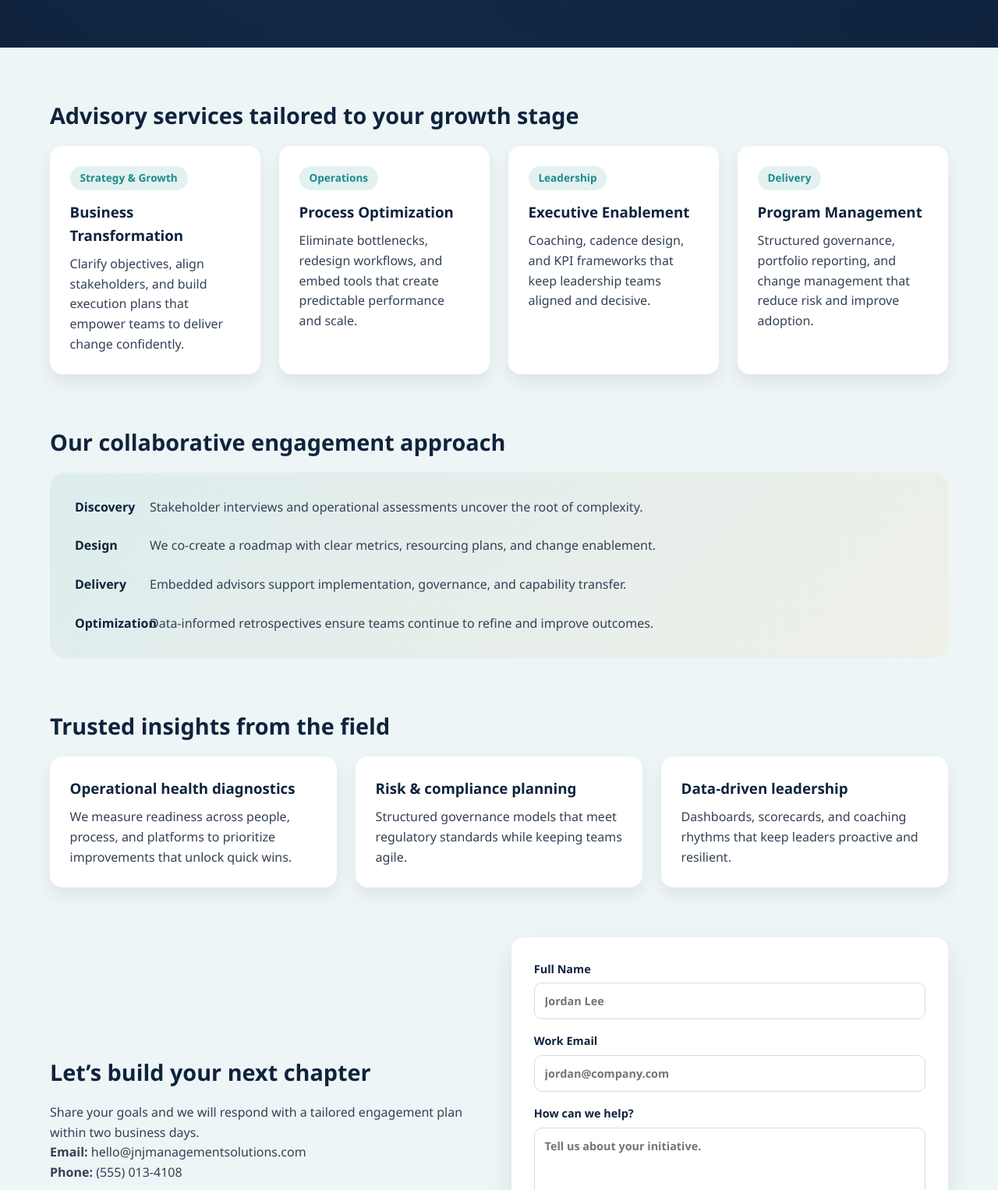
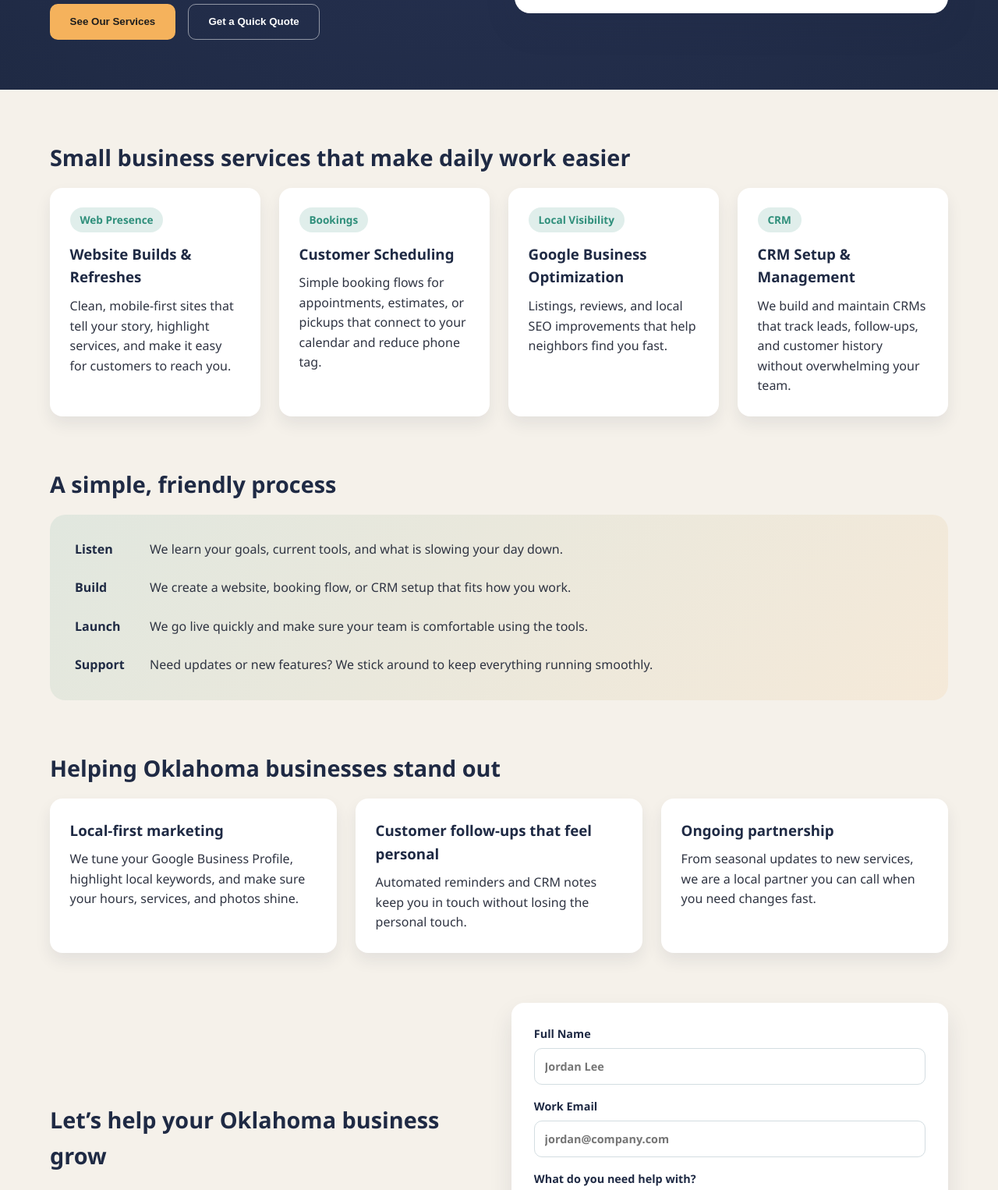
Before and after one commit to jconnxr/jnj-management-solutions, a plain HTML site: page index.html in a window 1280 px wide. Shown: the part 563-2089 px from the top of the page at 78% size. Drawn offline with Linux system fonts and the light colour scheme.

Commit message:
Revise content for Oklahoma small business focus
Updated title and content to focus on Oklahoma small business support. Adjusted styles and text for improved clarity and relevance.

```diff
--- a/index.html
+++ b/index.html
@@ -3,16 +3,16 @@
   <head>
     <meta charset="UTF-8" />
     <meta name="viewport" content="width=device-width, initial-scale=1" />
-    <title>JNJ Management Solutions | Business Operations & Strategy</title>
+    <title>JNJ Management Solutions | Oklahoma Small Business Support</title>
     <style>
       :root {
         color-scheme: light;
-        --navy: #0f233d;
-        --teal: #1f8a8c;
-        --mist: #eef5f6;
-        --slate: #334155;
-        --accent: #f2b544;
-        --shadow: 0 20px 45px rgba(15, 35, 61, 0.12);
+        --navy: #1f2a44;
+        --teal: #2f8f7b;
+        --mist: #f5f1ea;
+        --slate: #2f3442;
+        --accent: #f5b25c;
+        --shadow: 0 18px 40px rgba(31, 42, 68, 0.12);
       }
 
       * {
@@ -34,7 +34,7 @@
       }
 
       header {
-        background: radial-gradient(circle at top, #163253, var(--navy));
+        background: radial-gradient(circle at top, #293457, var(--navy));
         color: #fff;
         padding: 2.5rem 5vw 4rem;
       }
@@ -83,7 +83,7 @@
       }
 
       .hero h1 {
-        font-size: clamp(2.4rem, 4vw, 3.6rem);
+        font-size: clamp(2.3rem, 4vw, 3.3rem);
         line-height: 1.1;
         margin-bottom: 1rem;
       }
@@ -170,7 +170,7 @@
         background: #fff;
         padding: 1.6rem;
         border-radius: 16px;
-        box-shadow: 0 10px 20px rgba(15, 35, 61, 0.08);
+        box-shadow: 0 10px 20px rgba(31, 42, 68, 0.08);
       }
 
       .card h3 {
@@ -183,7 +183,7 @@
         align-items: center;
         gap: 0.4rem;
         font-size: 0.85rem;
-        background: rgba(31, 138, 140, 0.12);
+        background: rgba(47, 143, 123, 0.15);
         color: var(--teal);
         padding: 0.3rem 0.8rem;
         border-radius: 999px;
@@ -192,7 +192,7 @@
       }
 
       .timeline {
-        background: linear-gradient(135deg, rgba(31, 138, 140, 0.08), rgba(242, 181, 68, 0.08));
+        background: linear-gradient(135deg, rgba(47, 143, 123, 0.1), rgba(245, 178, 92, 0.12));
         padding: 2rem;
         border-radius: 20px;
         display: grid;
@@ -223,7 +223,7 @@
         background: #fff;
         padding: 1.8rem;
         border-radius: 16px;
-        box-shadow: 0 15px 30px rgba(15, 35, 61, 0.1);
+        box-shadow: 0 15px 30px rgba(31, 42, 68, 0.1);
       }
 
       label {
@@ -290,42 +290,43 @@
         <div class="logo">JNJ Management Solutions</div>
         <ul>
           <li><a href="#services">Services</a></li>
-          <li><a href="#approach">Approach</a></li>
-          <li><a href="#insights">Insights</a></li>
+          <li><a href="#approach">How We Work</a></li>
+          <li><a href="#insights">Local Impact</a></li>
           <li><a href="#contact">Contact</a></li>
         </ul>
-        <button id="schedule-btn" type="button">Schedule a Consultation</button>
+        <button id="schedule-btn" type="button">Book a Call</button>
       </nav>
       <div class="hero">
         <div>
-          <div class="pill">Operational Excellence</div>
-          <h1>Elevating teams with strategic clarity and high-impact execution.</h1>
+          <div class="pill">Oklahoma Small Business Support</div>
+          <h1>Practical digital support for Oklahoma small businesses.</h1>
           <p>
-            JNJ Management Solutions partners with growth-minded organizations to align leadership,
-            streamline operations, and deliver measurable results across every stage of transformation.
+            We help local owners launch modern websites, set up customer booking, and keep their
+            business systems simple. From Google Business Profile optimization to CRM management,
+            JNJ Management Solutions delivers hands-on support that fits your budget and timeline.
           </p>
           <div class="cta-group">
-            <button class="cta-primary" type="button">Explore Services</button>
-            <button class="cta-secondary" type="button">Download Capability Deck</button>
+            <button class="cta-primary" type="button">See Our Services</button>
+            <button class="cta-secondary" type="button">Get a Quick Quote</button>
           </div>
         </div>
         <div class="hero-card">
           <div>
-            <strong>Signature Outcomes</strong>
-            <p>Strategic roadmaps, risk-managed delivery, and teams that stay aligned long after launch.</p>
+            <strong>Built for Main Street</strong>
+            <p>Friendly, clear steps to get your website and customer flow working fast.</p>
           </div>
           <div class="stat">
-            <span>18+</span>
+            <span>24/7</span>
             <div>
-              <strong>Industries Served</strong>
-              <p>Healthcare, finance, public sector, and mission-driven enterprises.</p>
+              <strong>Always-On Booking</strong>
+              <p>Let customers schedule anytime with simple, mobile-friendly flows.</p>
             </div>
           </div>
           <div class="stat">
-            <span>95%</span>
+            <span>OKC</span>
             <div>
-              <strong>Client Renewal Rate</strong>
-              <p>Trusted partnerships built on transparency and measurable progress.</p>
+              <strong>Oklahoma Roots</strong>
+              <p>We support shops, trades, and service teams across the state.</p>
             </div>
           </div>
         </div>
@@ -334,85 +335,85 @@
 
     <main>
       <section id="services">
-        <h2 class="section-title">Advisory services tailored to your growth stage</h2>
+        <h2 class="section-title">Small business services that make daily work easier</h2>
         <div class="grid">
           <article class="card">
-            <div class="pill">Strategy & Growth</div>
-            <h3>Business Transformation</h3>
+            <div class="pill">Web Presence</div>
+            <h3>Website Builds & Refreshes</h3>
             <p>
-              Clarify objectives, align stakeholders, and build execution plans that empower teams to
-              deliver change confidently.
+              Clean, mobile-first sites that tell your story, highlight services, and make it easy
+              for customers to reach you.
             </p>
           </article>
           <article class="card">
-            <div class="pill">Operations</div>
-            <h3>Process Optimization</h3>
+            <div class="pill">Bookings</div>
+            <h3>Customer Scheduling</h3>
             <p>
-              Eliminate bottlenecks, redesign workflows, and embed tools that create predictable
-              performance and scale.
+              Simple booking flows for appointments, estimates, or pickups that connect to your
+              calendar and reduce phone tag.
             </p>
           </article>
           <article class="card">
-            <div class="pill">Leadership</div>
-            <h3>Executive Enablement</h3>
+            <div class="pill">Local Visibility</div>
+            <h3>Google Business Optimization</h3>
             <p>
-              Coaching, cadence design, and KPI frameworks that keep leadership teams aligned and
-              decisive.
+              Listings, reviews, and local SEO improvements that help neighbors find you fast.
             </p>
           </article>
           <article class="card">
-            <div class="pill">Delivery</div>
-            <h3>Program Management</h3>
+            <div class="pill">CRM</div>
+            <h3>CRM Setup & Management</h3>
             <p>
-              Structured governance, portfolio reporting, and change management that reduce risk and
-              improve adoption.
+              We build and maintain CRMs that track leads, follow-ups, and customer history without
+              overwhelming your team.
             </p>
           </article>
         </div>
       </section>
 
       <section id="approach">
-        <h2 class="section-title">Our collaborative engagement approach</h2>
+        <h2 class="section-title">A simple, friendly process</h2>
         <div class="timeline">
           <div class="timeline-item">
-            <strong>Discovery</strong>
-            <p>Stakeholder interviews and operational assessments uncover the root of complexity.</p>
+            <strong>Listen</strong>
+            <p>We learn your goals, current tools, and what is slowing your day down.</p>
           </div>
           <div class="timeline-item">
-            <strong>Design</strong>
-            <p>We co-create a roadmap with clear metrics, resourcing plans, and change enablement.</p>
+            <strong>Build</strong>
+            <p>We create a website, booking flow, or CRM setup that fits how you work.</p>
           </div>
           <div class="timeline-item">
-            <strong>Delivery</strong>
-            <p>Embedded advisors support implementation, governance, and capability transfer.</p>
+            <strong>Launch</strong>
+            <p>We go live quickly and make sure your team is comfortable using the tools.</p>
           </div>
           <div class="timeline-item">
-            <strong>Optimization</strong>
-            <p>Data-informed retrospectives ensure teams continue to refine and improve outcomes.</p>
+            <strong>Support</strong>
+            <p>Need updates or new features? We stick around to keep everything running smoothly.</p>
           </div>
         </div>
       </section>
 
       <section id="insights">
-        <h2 class="section-title">Trusted insights from the field</h2>
+        <h2 class="section-title">Helping Oklahoma businesses stand out</h2>
         <div class="grid">
           <article class="card">
-            <h3>Operational health diagnostics</h3>
+            <h3>Local-first marketing</h3>
             <p>
-              We measure readiness across people, process, and platforms to prioritize improvements
-              that unlock quick wins.
+              We tune your Google Business Profile, highlight local keywords, and make sure your
+              hours, services, and photos shine.
             </p>
           </article>
           <article class="card">
-            <h3>Risk & compliance planning</h3>
+            <h3>Customer follow-ups that feel personal</h3>
             <p>
-              Structured governance models that meet regulatory standards while keeping teams agile.
+              Automated reminders and CRM notes keep you in touch without losing the personal touch.
             </p>
           </article>
           <article class="card">
-            <h3>Data-driven leadership</h3>
+            <h3>Ongoing partnership</h3>
             <p>
-              Dashboards, scorecards, and coaching rhythms that keep leaders proactive and resilient.
+              From seasonal updates to new services, we are a local partner you can call when you
+              need changes fast.
             </p>
           </article>
         </div>
@@ -420,13 +421,13 @@
 
       <section id="contact" class="contact">
         <div>
-          <h2 class="section-title">Let’s build your next chapter</h2>
+          <h2 class="section-title">Let’s help your Oklahoma business grow</h2>
           <p>
-            Share your goals and we will respond with a tailored engagement plan within two business
-            days.
+            Tell us about your business and we will share a simple plan and estimate within two
+            business days.
           </p>
           <p><strong>Email:</strong> hello@jnjmanagementsolutions.com</p>
-          <p><strong>Phone:</strong> (555) 013-4108</p>
+          <p><strong>Phone:</strong> (405) 555-0134</p>
         </div>
         <form id="contact-form">
           <label>
@@ -438,8 +439,12 @@
             <input name="email" type="email" placeholder="jordan@company.com" required />
           </label>
           <label>
-            How can we help?
-            <textarea name="message" placeholder="Tell us about your initiative." required></textarea>
+            What do you need help with?
+            <textarea
+              name="message"
+              placeholder="Website refresh, booking setup, Google listing, CRM support, etc."
+              required
+            ></textarea>
           </label>
           <button type="submit">Request a consult</button>
           <div class="form-note" id="form-note" role="status" aria-live="polite"></div>
@@ -448,7 +453,7 @@
     </main>
 
     <footer>
-      <p>© 2024 JNJ Management Solutions. All rights reserved.</p>
+      <p>© 2024 JNJ Management Solutions. Proudly serving Oklahoma small businesses.</p>
     </footer>
 
     <script>
@@ -458,7 +463,7 @@
 
       form.addEventListener("submit", (event) => {
         event.preventDefault();
-        formNote.textContent = "Thanks for reaching out. A consultant will follow up shortly.";
+        formNote.textContent = "Thanks! We will be in touch soon with next steps.";
         form.reset();
       });
 
```
